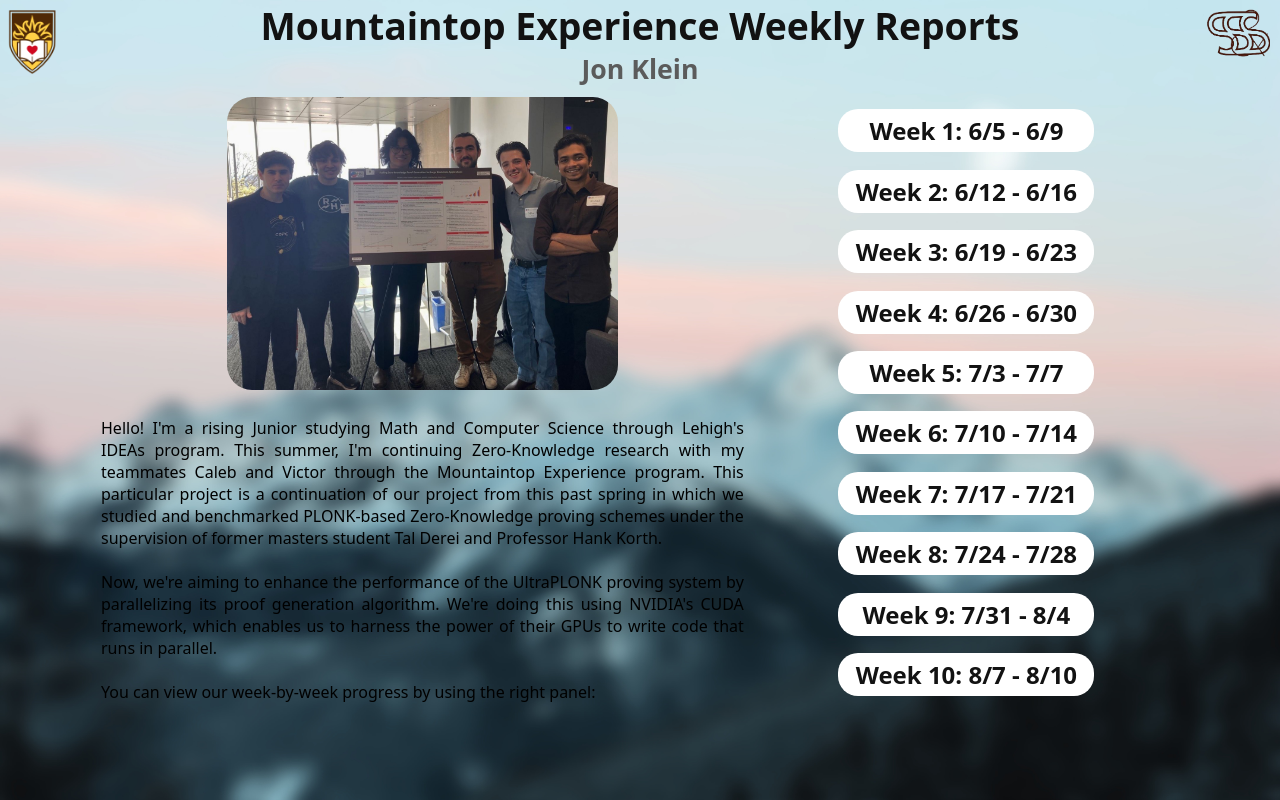
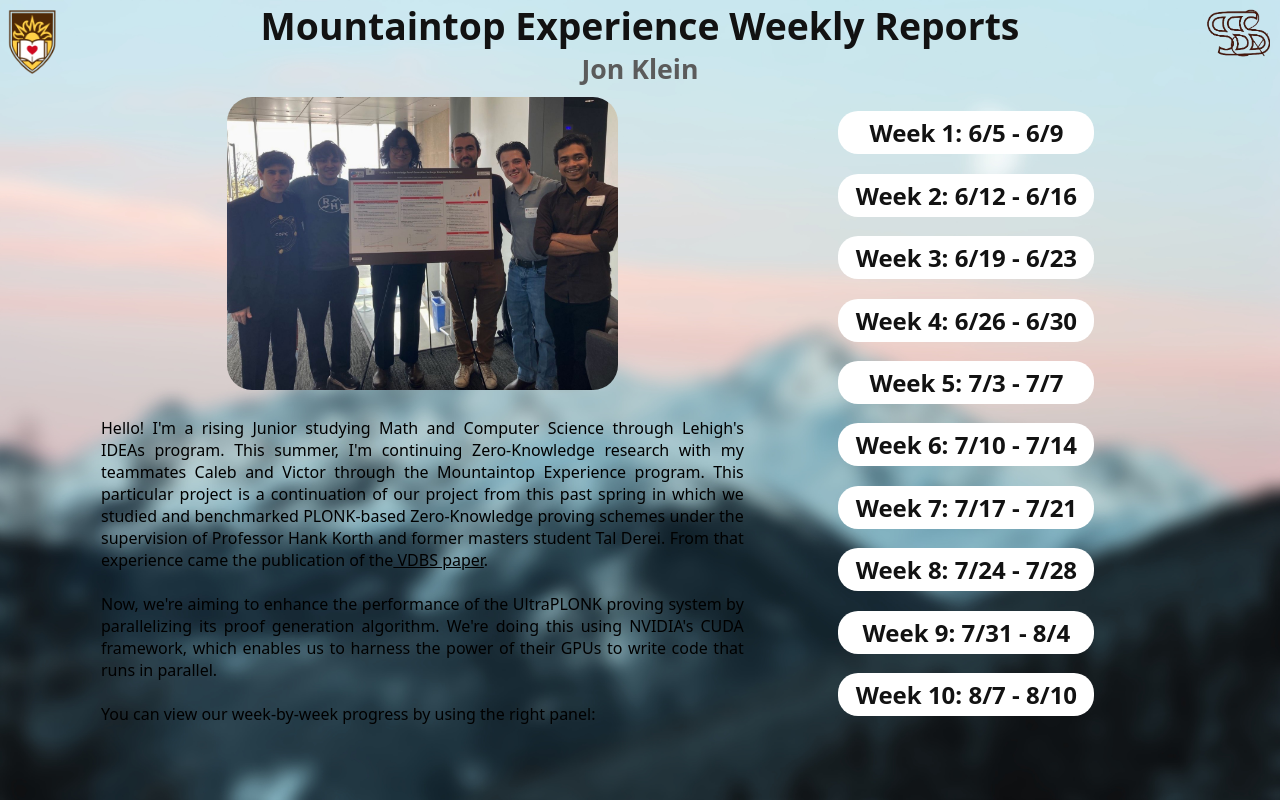
Before and after one commit to jonklein2021/mountaintop-personal-blog, a Next.js app: page / in a window 1280 px wide. Built offline with nearby package versions, Linux system fonts and the light colour scheme.

Commit message:
pdf upload

```diff
--- a/pages/index.js
+++ b/pages/index.js
@@ -109,8 +109,9 @@ const Home = () => {
                 Hello! I'm a rising Junior studying Math and Computer Science through Lehigh's IDEAs program. This summer,
                 I'm continuing Zero-Knowledge research with my teammates Caleb and Victor through the Mountaintop Experience
                 program. This particular project is a continuation of our project from this past spring in which we studied
-                and benchmarked PLONK-based Zero-Knowledge proving schemes under the supervision of former masters student
-                Tal Derei and Professor Hank Korth.
+                and benchmarked PLONK-based Zero-Knowledge proving schemes under the supervision of Professor Hank Korth and
+                former masters student Tal Derei. From that experience came the publication of the
+                <u><a target="_blank" href="/VDBS_ZK_paper.pdf" rel="noopener noreferrer"> VDBS paper</a></u>.
                 <br/>
                 <br/>
                 Now, we're aiming to enhance the performance of the UltraPLONK proving system by parallelizing its proof
```
Also changed, not shown: 1 other file (tests, documents, lock files or other folders).
